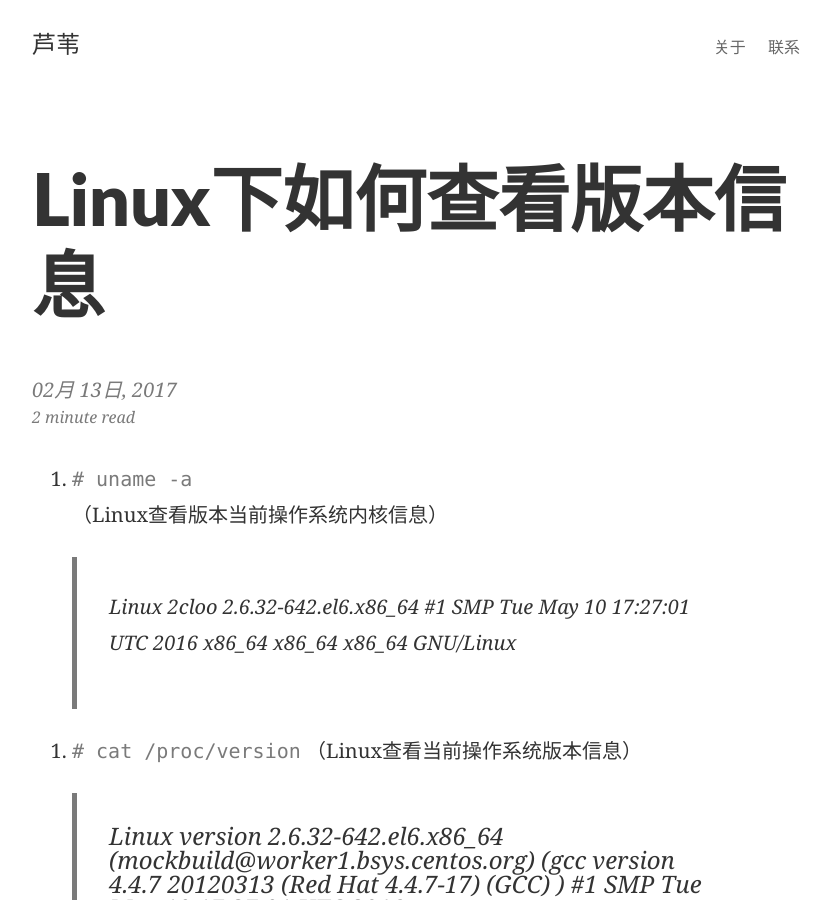
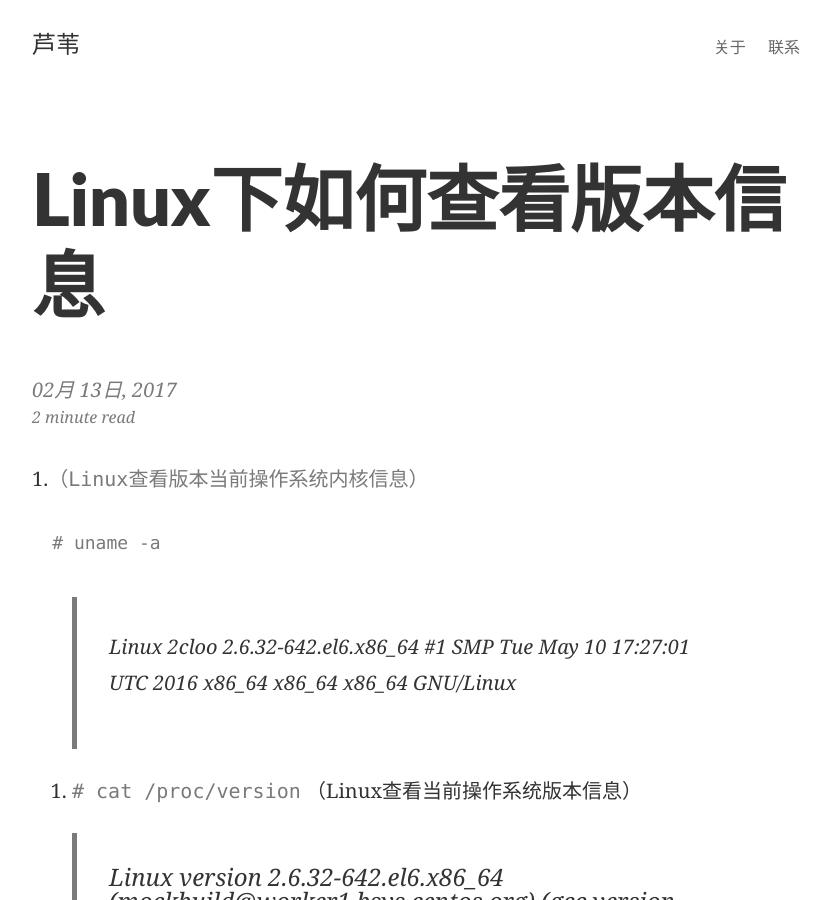
Before and after one commit to Adger01/blog.github.io, a Jekyll site: the page built from _posts/2017-02-13-Linux下如何查看版本信息.md, in a window 1280 px wide and 900 px high. Shown: the whole window, without its empty margins (224-1054 px from the left). Built offline with Jekyll 4.4.1, drawn with Linux system fonts in a browser that asks for light colours; some web fonts are replaced; comment, search, counter and statistics services are not loaded.

````diff
--- a/_posts/2017-02-13-Linux下如何查看版本信息.md
+++ b/_posts/2017-02-13-Linux下如何查看版本信息.md
@@ -7,12 +7,13 @@ categories: linux
 ---
 
 
-1. ```# uname -a```
-（Linux查看版本当前操作系统内核信息）
+1.```（Linux查看版本当前操作系统内核信息）```
+<pre><code># uname -a</code></pre>
+
 <blockquote>
-<p>
-Linux 2cloo 2.6.32-642.el6.x86_64 #1 SMP Tue May 10 17:27:01 UTC 2016 x86_64 x86_64 x86_64 GNU/Linux
-</p>
+  <p>
+    Linux 2cloo 2.6.32-642.el6.x86_64 #1 SMP Tue May 10 17:27:01 UTC 2016 x86_64 x86_64 x86_64 GNU/Linux
+  </p>
 </blockquote>
 
 2. ```# cat /proc/version```
````
